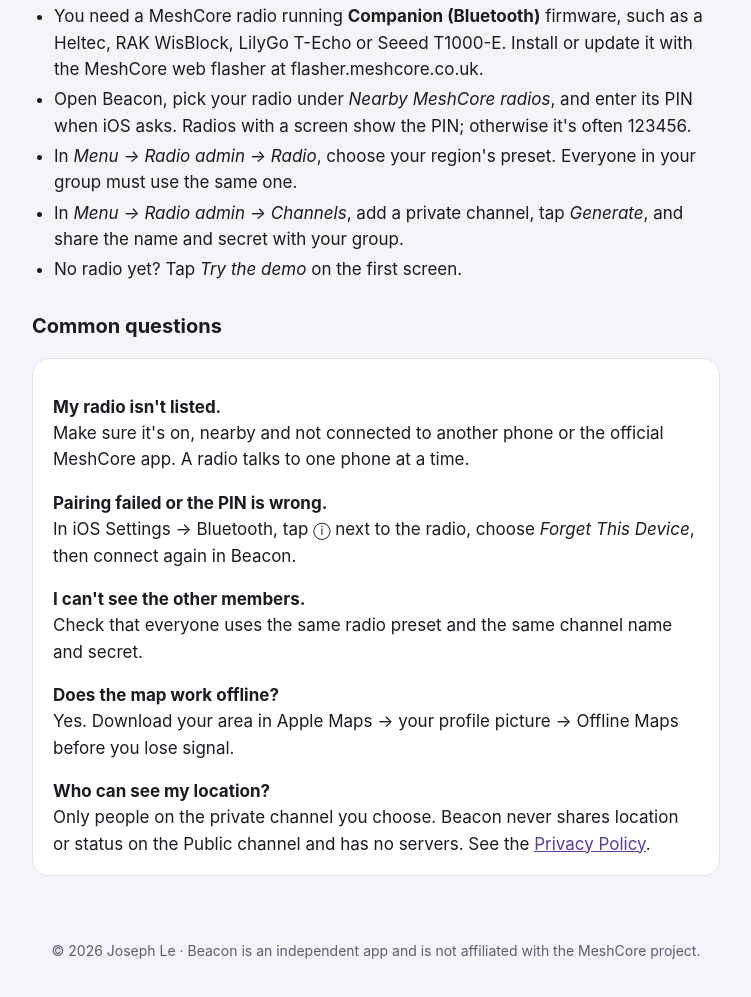
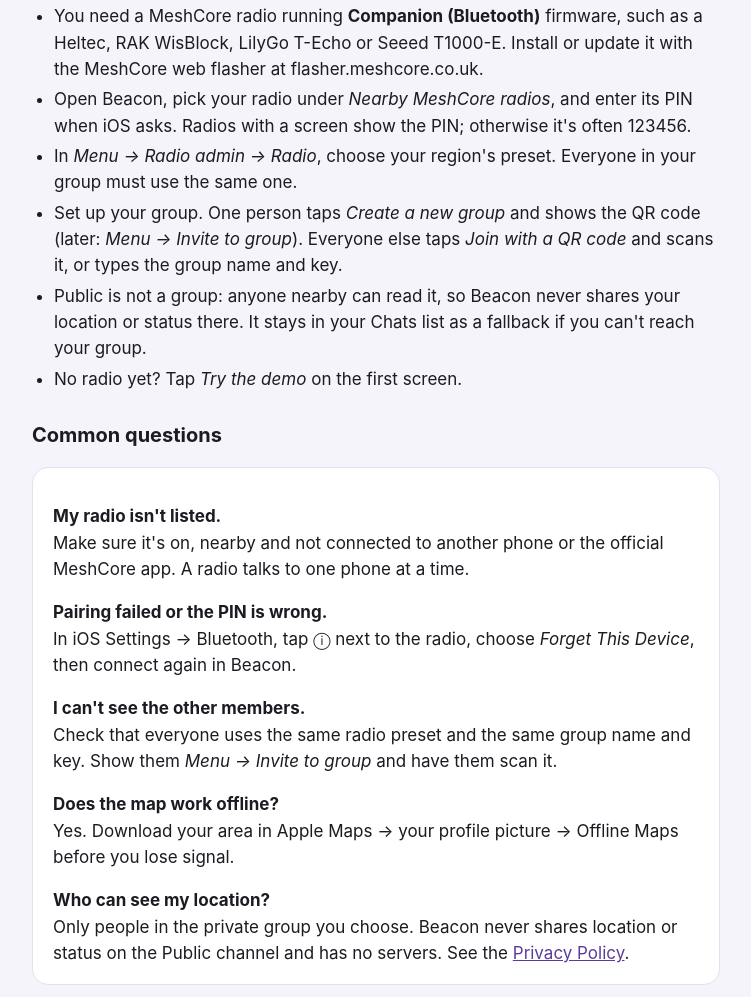
Before and after one commit to josephnle84/beacon-app, a plain HTML site: page index.html in a window 1280 px wide. Shown: the part 696-1693 px from the top of the page, without its empty margins (264-1015 px from the left). Drawn offline with Linux system fonts and the light colour scheme.

Commit message:
Support page: group setup with QR codes; privacy: camera use

```diff
--- a/index.html
+++ b/index.html
@@ -34,7 +34,8 @@
       <li>You need a MeshCore radio running <strong>Companion (Bluetooth)</strong> firmware, such as a Heltec, RAK WisBlock, LilyGo T-Echo or Seeed T1000-E. Install or update it with the MeshCore web flasher at flasher.meshcore.co.uk.</li>
       <li>Open Beacon, pick your radio under <em>Nearby MeshCore radios</em>, and enter its PIN when iOS asks. Radios with a screen show the PIN; otherwise it's often 123456.</li>
       <li>In <em>Menu → Radio admin → Radio</em>, choose your region's preset. Everyone in your group must use the same one.</li>
-      <li>In <em>Menu → Radio admin → Channels</em>, add a private channel, tap <em>Generate</em>, and share the name and secret with your group.</li>
+      <li>Set up your group. One person taps <em>Create a new group</em> and shows the QR code (later: <em>Menu → Invite to group</em>). Everyone else taps <em>Join with a QR code</em> and scans it, or types the group name and key.</li>
+      <li>Public is not a group: anyone nearby can read it, so Beacon never shares your location or status there. It stays in your Chats list as a fallback if you can't reach your group.</li>
       <li>No radio yet? Tap <em>Try the demo</em> on the first screen.</li>
     </ul>
 
@@ -42,9 +43,9 @@
     <div class="card">
       <p><strong>My radio isn't listed.</strong><br>Make sure it's on, nearby and not connected to another phone or the official MeshCore app. A radio talks to one phone at a time.</p>
       <p><strong>Pairing failed or the PIN is wrong.</strong><br>In iOS Settings → Bluetooth, tap ⓘ next to the radio, choose <em>Forget This Device</em>, then connect again in Beacon.</p>
-      <p><strong>I can't see the other members.</strong><br>Check that everyone uses the same radio preset and the same channel name and secret.</p>
+      <p><strong>I can't see the other members.</strong><br>Check that everyone uses the same radio preset and the same group name and key. Show them <em>Menu → Invite to group</em> and have them scan it.</p>
       <p><strong>Does the map work offline?</strong><br>Yes. Download your area in Apple Maps → your profile picture → Offline Maps before you lose signal.</p>
-      <p style="margin-bottom:0"><strong>Who can see my location?</strong><br>Only people on the private channel you choose. Beacon never shares location or status on the Public channel and has no servers. See the <a href="privacy.html">Privacy Policy</a>.</p>
+      <p style="margin-bottom:0"><strong>Who can see my location?</strong><br>Only people in the private group you choose. Beacon never shares location or status on the Public channel and has no servers. See the <a href="privacy.html">Privacy Policy</a>.</p>
     </div>
   </main>
   <footer>© 2026 Joseph Le · Beacon is an independent app and is not affiliated with the MeshCore project.</footer>
```
Also changed, not shown: privacy.html (+2 -1 lines).
